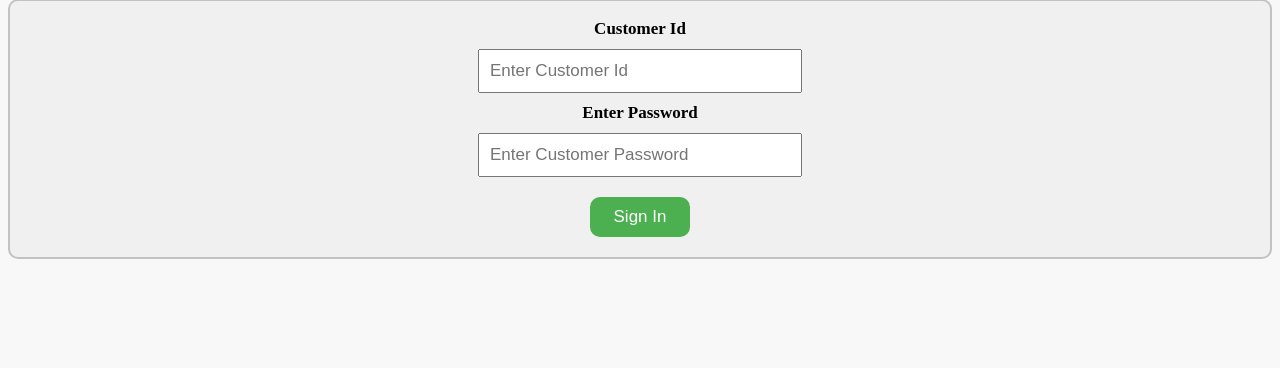
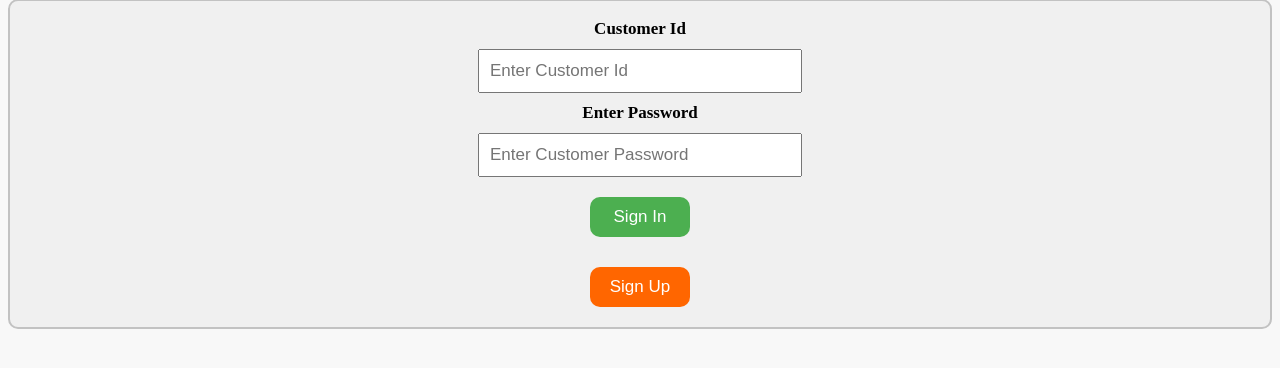
Before and after one commit to BilalAhmed-358/Database_Management_System_Project-, a PHP site: page /customerSignin.php in a window 1280 px wide. Shown: the part 169-537 px from the top of the page. Run offline with PHP 8.4, Linux system fonts and the light colour scheme.

Commit message:
Added external signup form link in the customer Sign In file

```diff
--- a/customerSignin.php
+++ b/customerSignin.php
@@ -74,6 +74,21 @@
             margin: 20px;
             min-width: 100px;
         }
+
+        .New_button_ {
+            background-color: #ff6600;
+            border: none;
+            color: white;
+            padding: 10px 10px;
+            text-align: center;
+            text-decoration: none;
+            display: inline-block;
+            font-size: 13px;
+            border-radius: 10px;
+            cursor: pointer;
+            margin: 20px;
+            min-width: 100px;
+        }
     </style>
 </head>
 
@@ -96,6 +111,9 @@
 
             <input class="New_button" id="button_action" type="submit" name="submit" value="Sign In"
                 class="btn btn-default">
-        </form>
+            </form>
+            <a href="customerSignup.php" target="_blank">
+            <input class="New_button_" id="button_action" type="submit" name="submit" value="Sign Up"
+                class="btn btn-default"></a>
     </div>
 </body>
```
